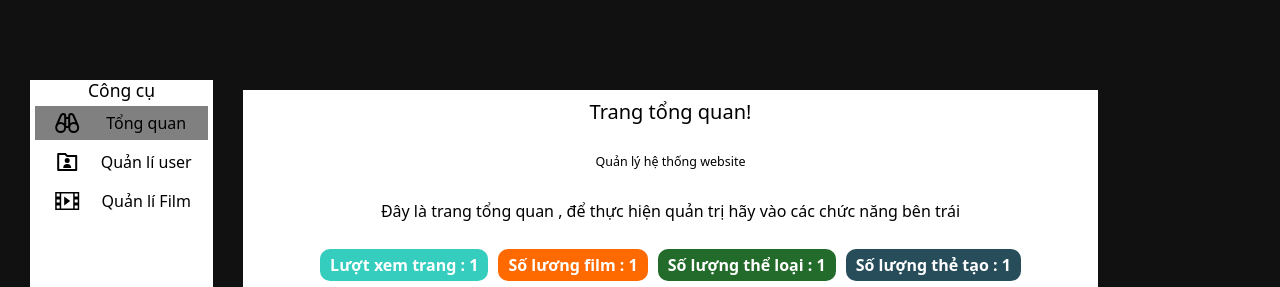
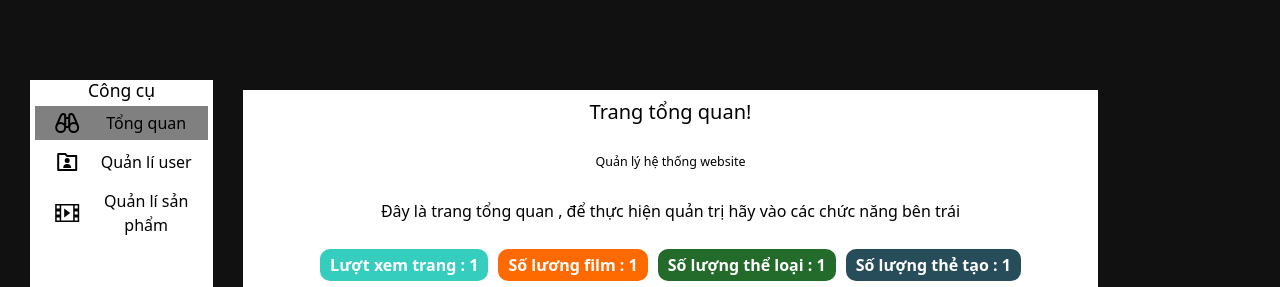
Before and after one commit to anhtruongngo1/cnpm, a React (Create React App) app: page /manager in a window 1280 px wide. Shown: the top 287 px of the page. Built offline with nearby package versions, Linux system fonts and the light colour scheme.

Commit message:
manager-demo

```diff
--- a/src/components/Manager/Manager.js
+++ b/src/components/Manager/Manager.js
@@ -32,7 +32,6 @@ function Manager() {
     return (
         <>
         <div className="Manager-body">
-
             <div className="Manager-body-manager">
                 <div className="manager-manager-body ">
                     <h3>Công cụ</h3>
@@ -50,7 +49,7 @@ function Manager() {
                         className={isActive === "FILM" ? "manager-manager-item active" : "manager-manager-item" }
                     >
                     <ImFilm  className="Manager-body-icon" />
-                       <span> Quản lí Film </span>
+                       <span> Quản lí sản phẩm </span>
                     </li>
                     {/* <li onClick={() => setActive("MUSIC")}
                         className={isActive === "MUSIC" ? "manager-manager-item active" : "manager-manager-item" }
```
